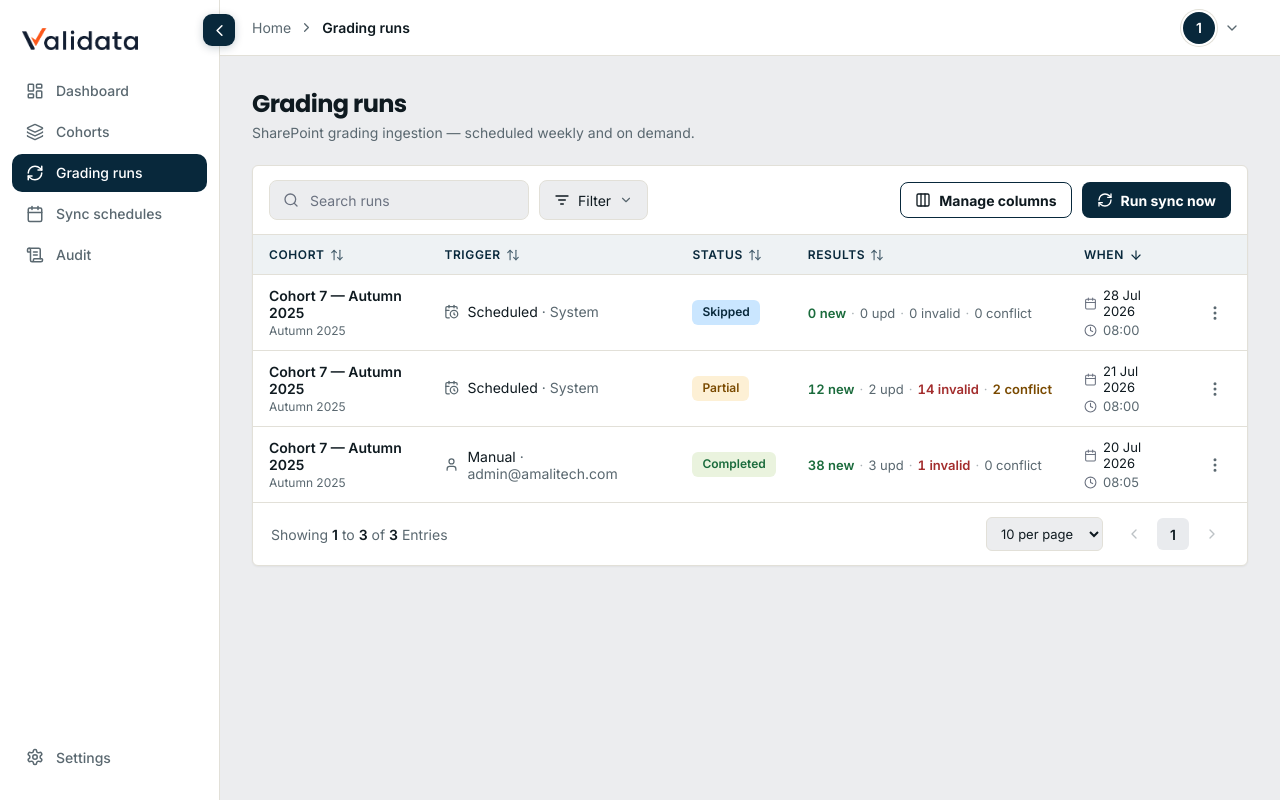
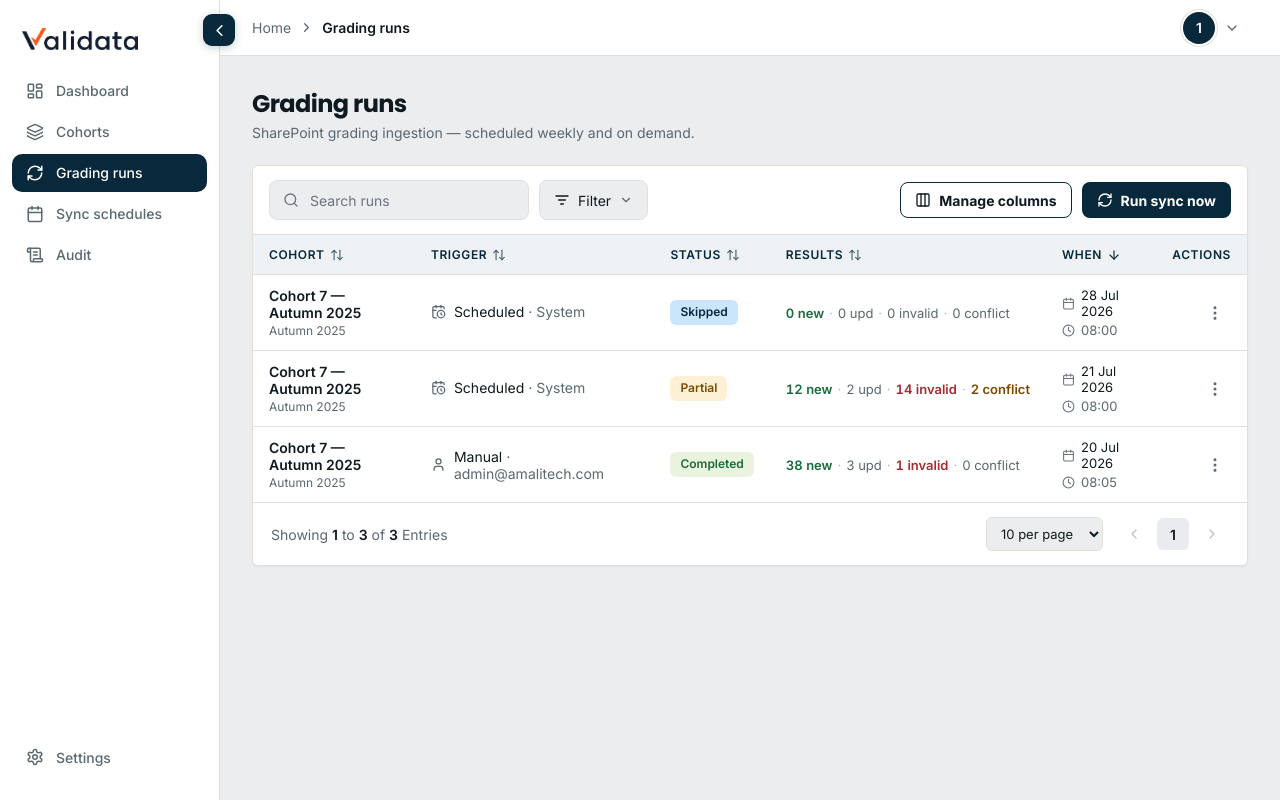
Before and after one commit to AmaliTech-Training-Academy/lab-results-validation-app-FE, a Vue app in the folder frontend/: page /admin/runs in a window 1280 px wide. Built offline with nearby package versions, Linux system fonts and the light colour scheme; sample sign-in values are in the browser's storage.

Commit message:
fix(admin): label the Actions column on the Grading runs table
The kebab column header was aria-hidden with no visible text.
Following the same fix just made on the Run Review page's tables,
gives it a visible 'Actions' label instead.

```diff
--- a/frontend/src/views/admin/RunsView.vue
+++ b/frontend/src/views/admin/RunsView.vue
@@ -378,7 +378,7 @@ async function runSync() {
                 <VSortIcon :active="sortKey === 'when'" :dir="sortDir" />
               </button>
             </th>
-            <th class="col-kebab" aria-hidden="true"></th>
+            <th class="col-kebab">Actions</th>
           </tr>
         </thead>
 
```
